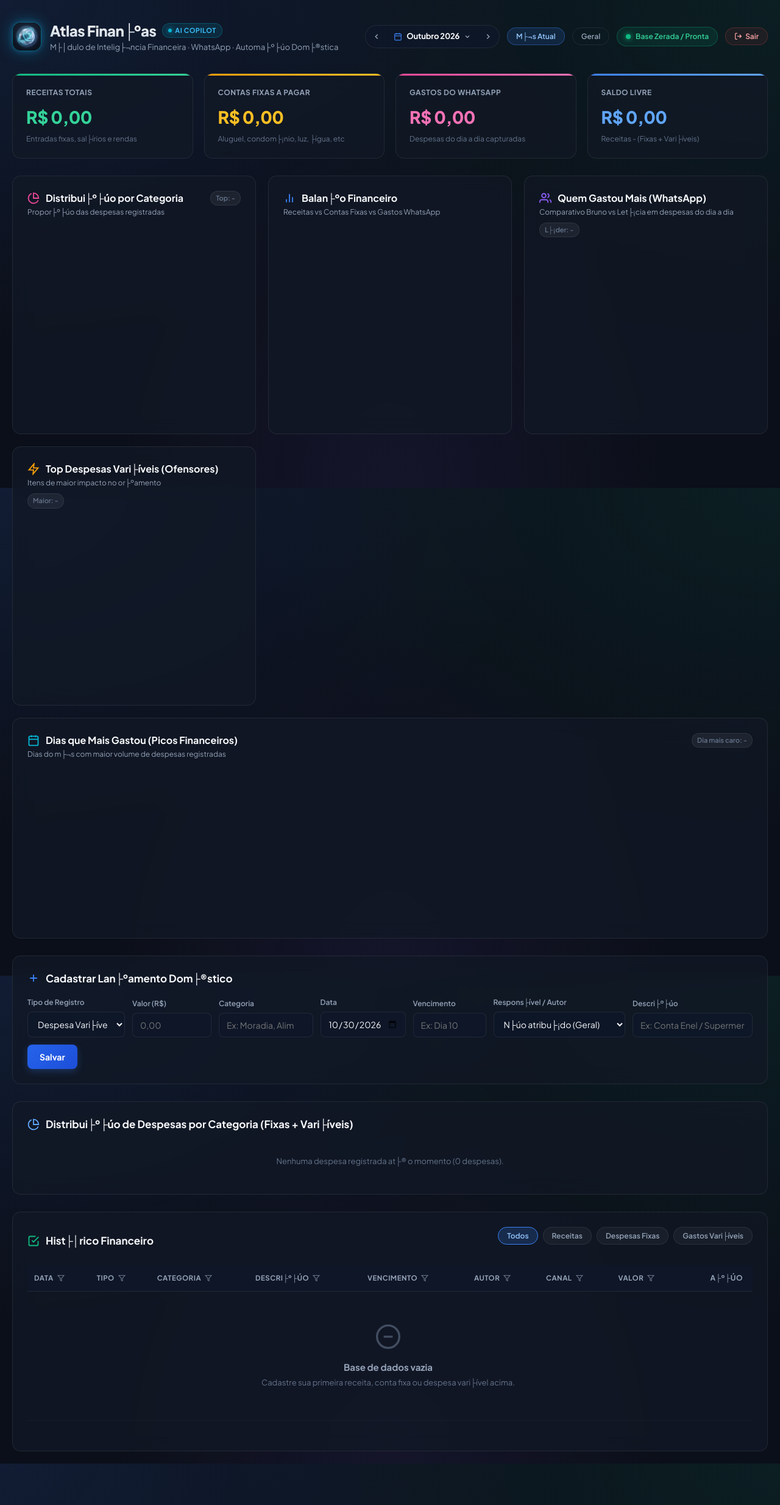
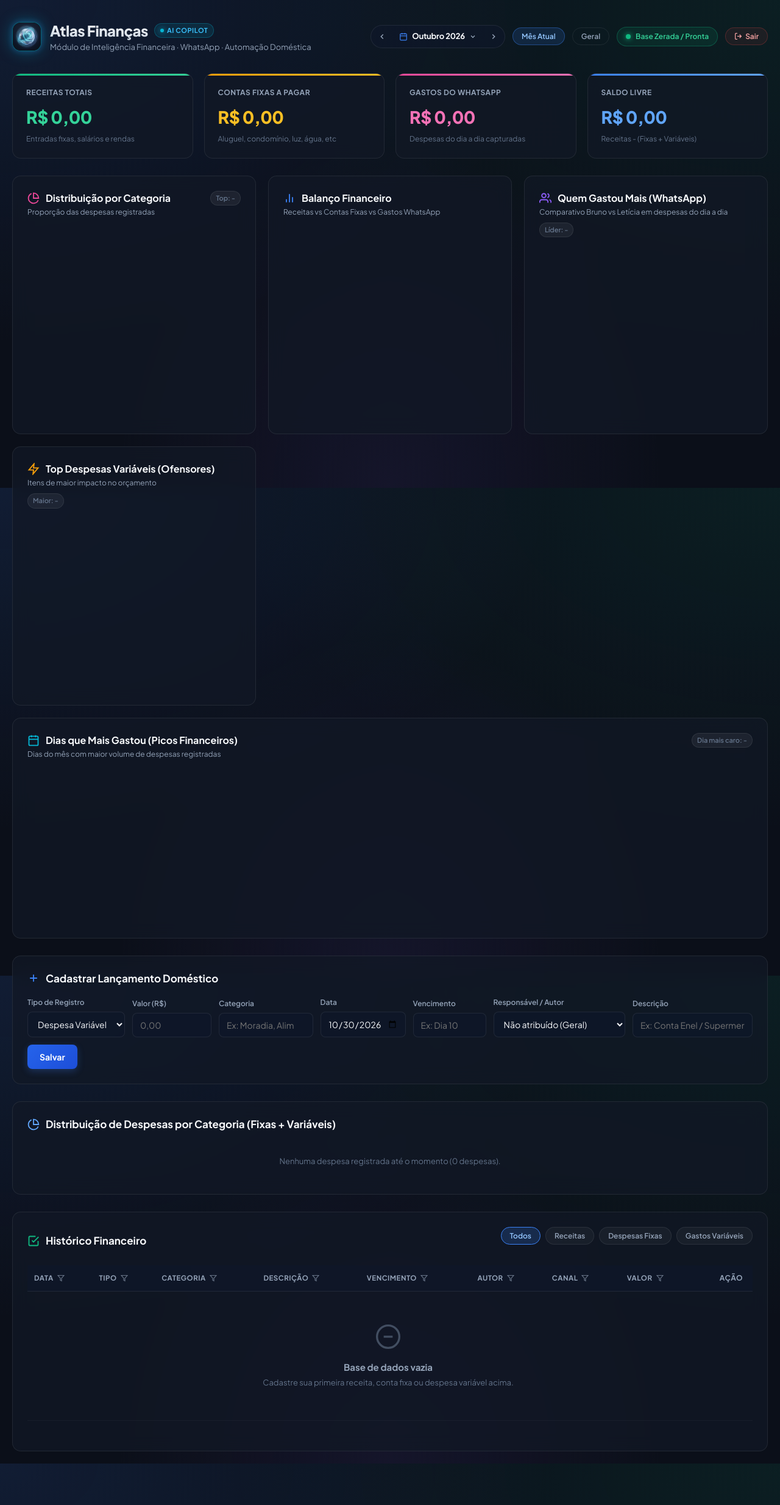
Before and after one commit to GodoyDevv/financas, a website built with Vite: page frontend/index.html in a window 1280 px wide. Shown: the whole page at 61% size. Built offline with nearby package versions, Linux system fonts and the light colour scheme; files whose address does not match are found by name; what openapi-fetch would draw is missing.

Commit message:
fix(frontend): restore UTF-8 encoding and clean all corrupted characters

```diff
--- a/frontend/index.html
+++ b/frontend/index.html
@@ -25,23 +25,23 @@
         </div>
         <div>
           <div class="brand-title-wrap">
-            <h1>Atlas Finan├ºas</h1>
+            <h1>Atlas Finanças</h1>
             <span class="atlas-badge">AI Copilot</span>
           </div>
-          <p>M├│dulo de Intelig├¬ncia Financeira &middot; WhatsApp &middot; Automa├º├úo Dom├®stica</p>
+          <p>Módulo de Inteligência Financeira &middot; WhatsApp &middot; Automação Doméstica</p>
         </div>
       </div>
 
       <div class="header-actions">
         <!-- Navegador Mensal Elegante Integrado -->
         <div class="month-pill-group">
-          <button class="btn-month-chevron" data-action="prev-month" title="M├¬s anterior">
+          <button class="btn-month-chevron" data-action="prev-month" title="Mês anterior">
             <svg width="14" height="14" fill="none" stroke="currentColor" stroke-width="2.5" viewBox="0 0 24 24">
               <polyline points="15 18 9 12 15 6"></polyline>
             </svg>
           </button>
 
-          <div class="month-pill-center" id="month-pill-trigger" data-action="toggle-month-dropdown" title="Clique para abrir seletor r├ípido de m├¬s">
+          <div class="month-pill-center" id="month-pill-trigger" data-action="toggle-month-dropdown" title="Clique para abrir seletor rápido de mês">
             <svg width="14" height="14" fill="none" stroke="#3B82F6" stroke-width="2" viewBox="0 0 24 24" style="flex-shrink:0;">
               <rect x="3" y="4" width="18" height="18" rx="2" ry="2"></rect>
               <line x1="16" y1="2" x2="16" y2="6"></line>
@@ -54,20 +54,20 @@
             </svg>
           </div>
 
-          <button class="btn-month-chevron" data-action="next-month" title="Pr├│ximo m├¬s">
+          <button class="btn-month-chevron" data-action="next-month" title="Próximo mês">
             <svg width="14" height="14" fill="none" stroke="currentColor" stroke-width="2.5" viewBox="0 0 24 24">
               <polyline points="9 18 15 12 9 6"></polyline>
             </svg>
           </button>
 
-          <!-- DROPDOWN SELETOR DE M├èS / ANO R├üPIDO (Pop-over) -->
+          <!-- DROPDOWN SELETOR DE MêS / ANO RáPIDO (Pop-over) -->
           <div class="month-dropdown-menu" id="month-dropdown-menu">
             <div class="month-dropdown-header">
-              <button class="year-nav-btn" data-action="prev-year-dropdown" title="Ano anterior">ÔÇ╣</button>
+              <button class="year-nav-btn" data-action="prev-year-dropdown" title="Ano anterior">&lt;</button>
               <div class="month-dropdown-year" id="dropdown-year-title">
                 <span>2026</span>
               </div>
-              <button class="year-nav-btn" data-action="next-year-dropdown" title="Pr├│ximo ano">ÔÇ║</button>
+              <button class="year-nav-btn" data-action="next-year-dropdown" title="Próximo ano">&gt;</button>
             </div>
 
             <div class="months-grid" id="dropdown-months-grid">
@@ -75,13 +75,13 @@
             </div>
 
             <div class="month-dropdown-footer">
-              <button class="dropdown-btn-text" data-action="current-month-dropdown">Ir para M├¬s Atual</button>
+              <button class="dropdown-btn-text" data-action="current-month-dropdown">Ir para Mês Atual</button>
               <button class="dropdown-btn-close" data-action="close-month-dropdown">Fechar</button>
             </div>
           </div>
         </div>
 
-        <button class="btn-view-mode active" id="btn-mes-atual" data-action="month-current" title="Ir para o m├¬s corrente">M├¬s Atual</button>
+        <button class="btn-view-mode active" id="btn-mes-atual" data-action="month-current" title="Ir para o mês corrente">Mês Atual</button>
         <button class="btn-view-mode" id="btn-todos-meses" data-action="month-general" title="Ver acumulado de todos os meses">Geral</button>
 
         <div class="status-badge" id="api-status">
@@ -89,7 +89,7 @@
           <span id="status-text">Base Zerada / Pronta</span>
         </div>
 
-        <button class="btn-logout" id="btn-logout" data-action="logout" title="Encerrar sess├úo protegida">
+        <button class="btn-logout" id="btn-logout" data-action="logout" title="Encerrar sessão protegida">
           <svg width="13" height="13" fill="none" stroke="currentColor" stroke-width="2.2" viewBox="0 0 24 24">
             <path d="M9 21H5a2 2 0 0 1-2-2V5a2 2 0 0 1 2-2h4"></path>
             <polyline points="16 17 21 12 16 7"></polyline>
@@ -100,14 +100,14 @@
       </div>
     </header>
 
-    <!-- CARDS DE M├ëTRICAS DOM├ëSTICAS -->
+    <!-- CARDS DE MéTRICAS DOMéSTICAS -->
     <div class="cards-grid">
       <div class="stat-card receita">
         <div class="stat-header">
           <span>Receitas Totais</span>
         </div>
         <div class="stat-value" id="card-receitas">R$ 0,00</div>
-        <div class="stat-sub">Entradas fixas, sal├írios e rendas</div>
+        <div class="stat-sub">Entradas fixas, salários e rendas</div>
       </div>
 
       <div class="stat-card fixa">
@@ -115,7 +115,7 @@
           <span>Contas Fixas a Pagar</span>
         </div>
         <div class="stat-value" id="card-fixas">R$ 0,00</div>
-        <div class="stat-sub">Aluguel, condom├¡nio, luz, ├ígua, etc</div>
+        <div class="stat-sub">Aluguel, condomínio, luz, água, etc</div>
       </div>
 
       <div class="stat-card variavel">
@@ -131,13 +131,13 @@
           <span>Saldo Livre</span>
         </div>
         <div class="stat-value" id="card-saldo-livre">R$ 0,00</div>
-        <div class="stat-sub">Receitas - (Fixas + Vari├íveis)</div>
+        <div class="stat-sub">Receitas - (Fixas + Variáveis)</div>
       </div>
     </div>
 
-    <!-- SE├ç├âO DE GR├üFICOS VISUAIS E INTELIG├èNCIA ANAL├ìTICA -->
+    <!-- SEçãO DE GRáFICOS VISUAIS E INTELIGêNCIA ANALÍTICA -->
     <div class="charts-grid">
-      <!-- Chart A: Distribui├º├úo de Despesas por Categoria -->
+      <!-- Chart A: Distribuição de Despesas por Categoria -->
       <div class="chart-card">
         <div class="chart-header">
           <div>
@@ -145,9 +145,9 @@
               <svg width="20" height="20" fill="none" stroke="#EC4899" stroke-width="2.2" viewBox="0 0 24 24">
                 <path d="M21.21 15.89A10 10 0 1 1 8 2.83M22 12A10 10 0 0 0 12 2v10z"></path>
               </svg>
-              Distribui├º├úo por Categoria
+              Distribuição por Categoria
             </div>
-            <div class="chart-subtitle">Propor├º├úo das despesas registradas</div>
+            <div class="chart-subtitle">Proporção das despesas registradas</div>
           </div>
           <span class="chart-pill-badge" id="badge-top-cat">Top: -</span>
         </div>
@@ -156,7 +156,7 @@
         </div>
       </div>
 
-      <!-- Chart B: Balan├ºo Financeiro Geral -->
+      <!-- Chart B: Balanço Financeiro Geral -->
       <div class="chart-card">
         <div class="chart-header">
           <div>
@@ -166,7 +166,7 @@
                 <line x1="12" y1="20" x2="12" y2="4"></line>
                 <line x1="6" y1="20" x2="6" y2="14"></line>
               </svg>
-              Balan├ºo Financeiro
+              Balanço Financeiro
             </div>
             <div class="chart-subtitle">Receitas vs Contas Fixas vs Gastos WhatsApp</div>
           </div>
@@ -176,7 +176,7 @@
         </div>
       </div>
 
-      <!-- Chart C: Comparativo Casal (Bruno vs Let├¡cia no WhatsApp) -->
+      <!-- Chart C: Comparativo Casal (Bruno vs Letícia no WhatsApp) -->
       <div class="chart-card">
         <div class="chart-header">
           <div>
@@ -189,16 +189,16 @@
               </svg>
               Quem Gastou Mais (WhatsApp)
             </div>
-            <div class="chart-subtitle">Comparativo Bruno vs Let├¡cia em despesas do dia a dia</div>
+            <div class="chart-subtitle">Comparativo Bruno vs Letícia em despesas do dia a dia</div>
           </div>
-          <span class="chart-pill-badge" id="badge-comparativo-lider">L├¡der: -</span>
+          <span class="chart-pill-badge" id="badge-comparativo-lider">Líder: -</span>
         </div>
         <div class="chart-container" id="container-chart-casal">
           <canvas id="chart-casal"></canvas>
         </div>
       </div>
 
-      <!-- Chart D: Maiores Gastos do M├¬s (Top Ofensores) -->
+      <!-- Chart D: Maiores Gastos do Mês (Top Ofensores) -->
       <div class="chart-card">
         <div class="chart-header">
           <div>
@@ -206,9 +206,9 @@
               <svg width="20" height="20" fill="none" stroke="#F59E0B" stroke-width="2.2" viewBox="0 0 24 24">
                 <path d="M13 2L3 14h9l-1 8 10-12h-9l1-8z"></path>
               </svg>
-              Top Despesas Vari├íveis (Ofensores)
+              Top Despesas Variáveis (Ofensores)
             </div>
-            <div class="chart-subtitle">Itens de maior impacto no or├ºamento</div>
+            <div class="chart-subtitle">Itens de maior impacto no orçamento</div>
           </div>
           <span class="chart-pill-badge" id="badge-top-gasto">Maior: -</span>
         </div>
@@ -217,7 +217,7 @@
         </div>
       </div>
 
-      <!-- Chart E: Dias que Mais Gastou (Picos Di├írios de Consumo) -->
+      <!-- Chart E: Dias que Mais Gastou (Picos Diários de Consumo) -->
       <div class="chart-card" style="grid-column: 1 / -1;">
         <div class="chart-header">
           <div>
@@ -230,7 +230,7 @@
               </svg>
               Dias que Mais Gastou (Picos Financeiros)
             </div>
-            <div class="chart-subtitle">Dias do m├¬s com maior volume de despesas registradas</div>
+            <div class="chart-subtitle">Dias do mês com maior volume de despesas registradas</div>
           </div>
           <span class="chart-pill-badge" id="badge-pico-dia">Dia mais caro: -</span>
         </div>
@@ -240,13 +240,13 @@
       </div>
     </div>
 
-    <!-- FORMUL├üRIO DE CADASTRO / EDI├ç├âO -->
+    <!-- FORMULáRIO DE CADASTRO / EDIçãO -->
     <div class="glass-panel" id="panel-form">
       <div class="panel-title" id="form-title">
         <svg id="form-icon" width="20" height="20" fill="none" stroke="#3B82F6" stroke-width="2.2" viewBox="0 0 24 24">
           <path d="M12 5v14M5 12h14"></path>
         </svg>
-        <span id="form-title-text">Cadastrar Lan├ºamento Dom├®stico</span>
+        <span id="form-title-text">Cadastrar Lançamento Doméstico</span>
       </div>
 
       <form id="form-transacao" class="tx-form">
@@ -255,9 +255,9 @@
         <div class="form-group">
           <label for="tipo">Tipo de Registro</label>
           <select id="tipo" class="form-control"  required>
-            <option value="receita">Receita (Sal├írio/Entrada)</option>
-            <option value="despesa_fixa">Despesa Fixa (Conta do M├¬s)</option>
-            <option value="despesa_variavel" selected>Despesa Vari├ível (WhatsApp)</option>
+            <option value="receita">Receita (Salário/Entrada)</option>
+            <option value="despesa_fixa">Despesa Fixa (Conta do Mês)</option>
+            <option value="despesa_variavel" selected>Despesa Variável (WhatsApp)</option>
           </select>
         </div>
 
@@ -268,17 +268,17 @@
 
         <div class="form-group">
           <label for="categoria">Categoria</label>
-          <input type="text" id="categoria" class="form-control" placeholder="Ex: Moradia, Alimenta├º├úo" required list="sugestoes-categorias">
+          <input type="text" id="categoria" class="form-control" placeholder="Ex: Moradia, Alimentação" required list="sugestoes-categorias">
           <datalist id="sugestoes-categorias">
-            <option value="Sal├írio/Renda"></option>
+            <option value="Salário/Renda"></option>
             <option value="Moradia"></option>
             <option value="Contas de Consumo"></option>
-            <option value="Alimenta├º├úo"></option>
+            <option value="Alimentação"></option>
             <option value="Transporte"></option>
-            <option value="Sa├║de"></option>
-            <option value="Educa├º├úo"></option>
+            <option value="Saúde"></option>
+            <option value="Educação"></option>
             <option value="Lazer"></option>
-            <option value="Servi├ºos"></option>
+            <option value="Serviços"></option>
             <option value="Outros"></option>
           </datalist>
         </div>
@@ -294,16 +294,16 @@
         </div>
 
         <div class="form-group">
-          <label for="author">Respons├ível / Autor</label>
+          <label for="author">Responsável / Autor</label>
           <select id="author" class="form-control">
-            <option value="">N├úo atribu├¡do (Geral)</option>
+            <option value="">Não atribuído (Geral)</option>
             <option value="Bruno">Bruno</option>
-            <option value="Let├¡cia">Let├¡cia</option>
+            <option value="Letícia">Letícia</option>
           </select>
         </div>
 
         <div class="form-group">
-          <label for="descricao">Descri├º├úo</label>
+          <label for="descricao">Descrição</label>
           <input type="text" id="descricao" class="form-control" placeholder="Ex: Conta Enel / Supermercado">
         </div>
 
@@ -318,40 +318,40 @@
       </form>
     </div>
 
-    <!-- DISTRIBUI├ç├âO POR CATEGORIA -->
+    <!-- DISTRIBUIçãO POR CATEGORIA -->
     <div class="glass-panel" id="panel-categorias">
       <div class="panel-title">
         <svg width="20" height="20" fill="none" stroke="#60A5FA" stroke-width="2.2" viewBox="0 0 24 24">
           <path d="M21.21 15.89A10 10 0 1 1 8 2.83M22 12A10 10 0 0 0 12 2v10z"></path>
         </svg>
-        Distribui├º├úo de Despesas por Categoria (Fixas + Vari├íveis)
+        Distribuição de Despesas por Categoria (Fixas + Variáveis)
       </div>
       <div id="categorias-container">
         <div class="empty-state" style="padding: 20px 0;">
-          <p>Nenhuma despesa registrada at├® o momento (0 despesas).</p>
+          <p>Nenhuma despesa registrada até o momento (0 despesas).</p>
         </div>
       </div>
     </div>
 
-    <!-- HIST├ôRICO COM FILTROS DE ABAS -->
+    <!-- HISTóRICO COM FILTROS DE ABAS -->
     <div class="glass-panel">
       <div class="panel-title" style="justify-content: space-between; flex-wrap: wrap; gap: 10px;">
         <div style="display: flex; align-items: center; gap: 10px;">
           <svg width="20" height="20" fill="none" stroke="#10B981" stroke-width="2.2" viewBox="0 0 24 24">
             <path d="M9 11l3 3L22 4M21 12v7a2 2 0 0 1-2 2H5a2 2 0 0 1-2-2V5a2 2 0 0 1 2-2h11"></path>
           </svg>
-          Hist├│rico Financeiro
+          Histórico Financeiro
         </div>
 
         <div class="filter-tabs">
           <button class="tab-btn active" data-action="filter-tab" data-tipo="">Todos</button>
           <button class="tab-btn" data-action="filter-tab" data-tipo="receita">Receitas</button>
           <button class="tab-btn" data-action="filter-tab" data-tipo="despesa_fixa">Despesas Fixas</button>
-          <button class="tab-btn" data-action="filter-tab" data-tipo="despesa_variavel">Gastos Vari├íveis</button>
+          <button class="tab-btn" data-action="filter-tab" data-tipo="despesa_variavel">Gastos Variáveis</button>
         </div>
       </div>
 
-      <!-- BARRA DE FILTROS ATIVOS E CONSOLIDA├ç├âO R├üPIDA -->
+      <!-- BARRA DE FILTROS ATIVOS E CONSOLIDAçãO RáPIDA -->
       <div class="active-filters-bar" id="active-filters-bar">
         <div class="active-chips-group" id="active-chips-group"></div>
         <div class="filtered-summary-pills" id="filtered-summary-pills"></div>
@@ -389,8 +389,8 @@
                 </button>
               </th>
               <th>
-                <button type="button" class="th-filter-btn" id="th-btn-descricao" data-action="open-col-filter" data-col="descricao" id="th-btn-descricao" title="Filtrar por Descri├º├úo (ex: Gasolina, Uber, Almo├ºo)">
-                  <span>Descri├º├úo</span>
+                <button type="button" class="th-filter-btn" id="th-btn-descricao" data-action="open-col-filter" data-col="descricao" id="th-btn-descricao" title="Filtrar por Descrição (ex: Gasolina, Uber, Almoço)">
+                  <span>Descrição</span>
                   <span class="th-filter-badge" id="th-badge-descricao" style="display:none">0</span>
                   <svg class="th-filter-icon" viewBox="0 0 24 24" fill="none" stroke="currentColor" stroke-width="2.4">
                     <polygon points="22 3 2 3 10 12.46 10 19 14 21 14 12.46 22 3"></polygon>
@@ -407,7 +407,7 @@
                 </button>
               </th>
               <th>
-                <button type="button" class="th-filter-btn" id="th-btn-author" data-action="open-col-filter" data-col="author" id="th-btn-author" title="Filtrar por Autor (ex: Bruno, Let├¡cia)">
+                <button type="button" class="th-filter-btn" id="th-btn-author" data-action="open-col-filter" data-col="author" id="th-btn-author" title="Filtrar por Autor (ex: Bruno, Letícia)">
                   <span>Autor</span>
                   <span class="th-filter-badge" id="th-badge-author" style="display:none">0</span>
                   <svg class="th-filter-icon" viewBox="0 0 24 24" fill="none" stroke="currentColor" stroke-width="2.4">
@@ -433,7 +433,7 @@
                   </svg>
                 </button>
               </th>
-              <th style="text-align: right;">A├º├úo</th>
+              <th style="text-align: right;">Ação</th>
             </tr>
           </thead>
           <tbody id="tabela-corpo">
@@ -445,7 +445,7 @@
                     <line x1="8" y1="12" x2="16" y2="12"></line>
                   </svg>
                   <h4>Base de dados vazia</h4>
-                  <p>Cadastre sua primeira receita, conta fixa ou despesa vari├ível acima.</p>
+                  <p>Cadastre sua primeira receita, conta fixa ou despesa variável acima.</p>
                 </div>
               </td>
             </tr>
@@ -453,30 +453,30 @@
         </table>
       </div>
 
-      <!-- Container Vertical de Transa├º├Áes para Mobile (Visual em Lista / Cards sem scroll horizontal) -->
+      <!-- Container Vertical de Transações para Mobile (Visual em Lista / Cards sem scroll horizontal) -->
       <div class="mobile-tx-list" id="mobile-tx-list"></div>
     </div>
   </div>
 
-  <!-- MODAL DE EXCLUS├âO INTELIGENTE (PARCELAS OU ITEM ├ÜNICO) -->
+  <!-- MODAL DE EXCLUSÃO INTELIGENTE (PARCELAS OU ITEM ÚNICO) -->
   <div class="modal-overlay" id="delete-modal-overlay" data-action="modal-cancel">
     <div class="modal-glass-box">
       <div class="modal-header-title">
         <svg width="22" height="22" fill="none" stroke="#EF4444" stroke-width="2.2" viewBox="0 0 24 24">
           <path d="M3 6h18M19 6v14a2 2 0 0 1-2 2H7a2 2 0 0 1-2-2V6m3 0V4a2 2 0 0 1 2-2h4a2 2 0 0 1 2 2v2"></path>
         </svg>
-        <span id="delete-modal-title">Excluir Lan├ºamento Parcelado</span>
+        <span id="delete-modal-title">Excluir Lançamento Parcelado</span>
       </div>
       <p class="modal-desc" id="delete-modal-desc">
-        Este lan├ºamento faz parte de uma compra parcelada. Como voc├¬ prefere realizar a exclus├úo?
+        Este lançamento faz parte de uma compra parcelada. Como você prefere realizar a exclusão?
       </p>
       <div class="modal-actions-stack">
         <button type="button" class="btn-modal-option btn-modal-single" id="btn-confirm-delete-single" data-action="modal-delete-single">
-          <span id="label-delete-single">S├│ esta parcela</span>
+          <span id="label-delete-single">Só esta parcela</span>
           <span>1x</span>
         </button>
         <button type="button" class="btn-modal-option" style="background: rgba(59, 130, 246, 0.15); border-color: rgba(59, 130, 246, 0.45); color: #93C5FD;" id="btn-confirm-delete-future" data-action="modal-delete-future">
-          <span id="label-delete-future">Esta e as pr├│ximas</span>
+          <span id="label-delete-future">Esta e as próximas</span>
           <span>ÔÅ¡´©Å</span>
         </button>
         <button type="button" class="btn-modal-option btn-modal-all" id="btn-confirm-delete-all" data-action="modal-delete-all">
@@ -492,11 +492,11 @@
 
   <!-- POPOVER FLUTUANTE DE FILTRO POR COLUNA (ESTILO LINEAR / NOTION) -->
   <div class="col-filter-popover" id="col-filter-popover">
-    <input type="text" class="col-filter-search" id="col-filter-search" placeholder="Buscar op├º├úo...">
+    <input type="text" class="col-filter-search" id="col-filter-search" placeholder="Buscar opção...">
     <div class="col-filter-list" id="col-filter-list"></div>
     <div class="col-filter-footer">
       <button type="button" class="btn-col-clear" data-action="clear-col-filter">Limpar coluna</button>
-      <button type="button" class="btn-col-done" data-action="close-col-filter">Conclu├¡do</button>
+      <button type="button" class="btn-col-done" data-action="close-col-filter">Concluído</button>
     </div>
   </div>
   <script type="module" src="/src/js/main.ts"></script>
```
Also changed, not shown: 1 other file.
